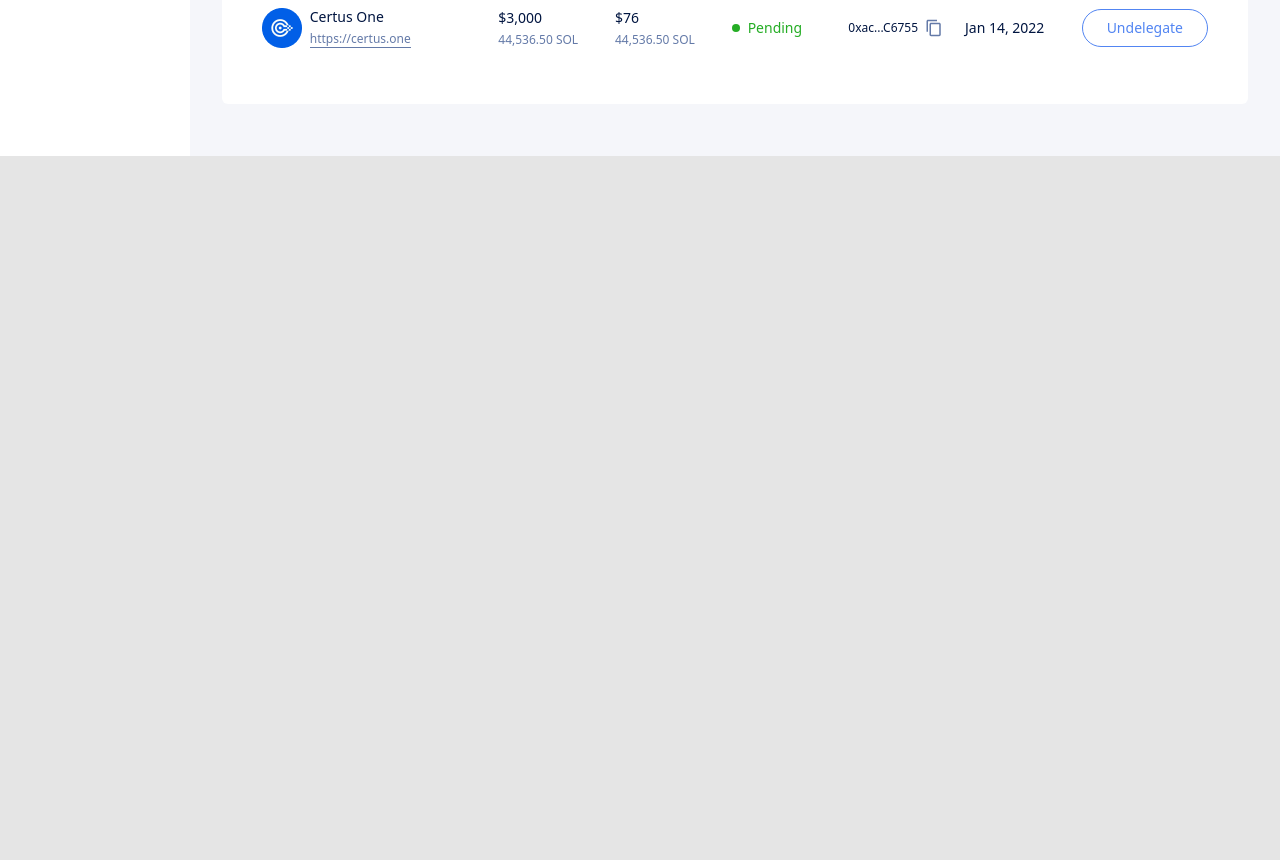
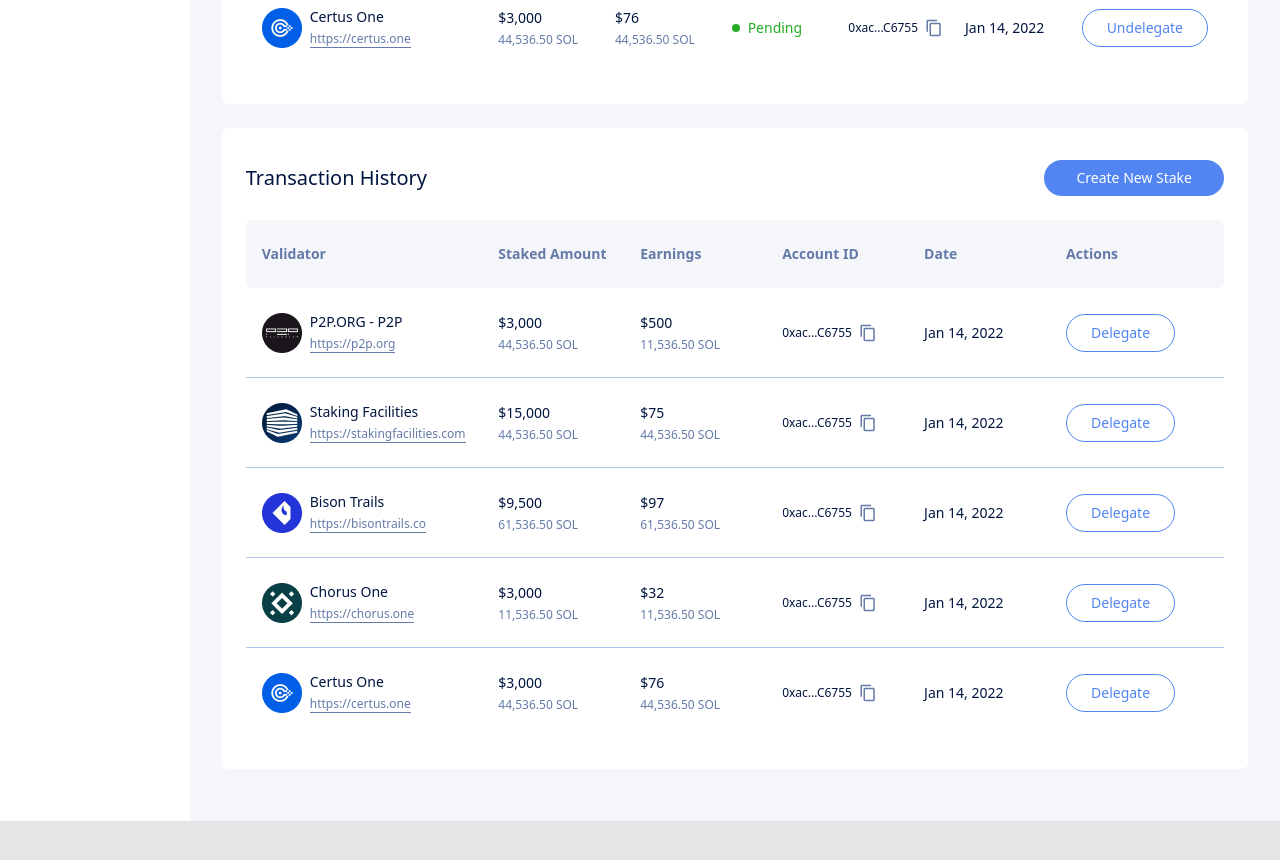
Before and after one commit to Phosah/bitpowr, a Vue app: page /staking in a window 1280 px wide. Shown: the part 1940-2800 px from the top of the page. Before the commit the page ends 2176 px from the top, so only its background shows below. Built offline with nearby package versions, Linux system fonts and the light colour scheme.

Commit message:
More components

```diff
--- /dev/null
+++ b/src/components/TransactionHistory.vue
@@ -0,0 +1,78 @@
+<template>
+    <div class="flex-1 py-8 px-6 mb-6 bg-white rounded-md">
+        <div class="flex items-center justify-between mb-6">
+            <h2 class="text-brand-blue-3 text-xl">Transaction History</h2>
+            <div>
+                <button class="py-2 px-8 bg-brand-blue-1 text-white rounded-full">Create New Stake</button>
+            </div>
+        </div>
+        <div class="flex items-center px-4 py-6 font-bold bg-brand-blue-6 rounded-md">
+            <h3 class="w-1/4">Validator</h3>
+            <h3 class="flex-1">Staked Amount</h3>
+            <h3 class="flex-1">Earnings</h3>
+            <h3 class="flex-1">Account ID</h3>
+            <h3 class="flex-1">Date</h3>
+            <h3 class="flex-1">Actions</h3>
+        </div>
+        <div class="divide-y divide-brand-blue-9">
+            <div v-for="(account, ix) in accounts" :key="ix">
+                <div class="flex items-center py-6 px-4">
+                    <div class="w-1/4 flex items-center space-x-2">
+                        <div>
+                            <img :src="account.img" :alt="account.alt" />
+                        </div>
+                        <div>
+                            <h3 class="mb-1 text-brand-blue-3 font-medium">{{ account.name }}</h3>
+                            <div class="flex">
+                                <p class="text-xs border-b border-brand-blue-2">{{ account.link }}</p>
+                            </div>
+                        </div>
+                    </div>
+                    <div class="flex-1">
+                        <h3
+                            class="mb-1 text-brand-blue-3 font-medium"
+                        >${{ account.stakedAmountUsd }}</h3>
+                        <p class="text-xs">{{ account.stakedAmountSol }} SOL</p>
+                    </div>
+                    <div class="flex-1">
+                        <h3 class="mb-1 text-brand-blue-3 font-medium">${{ account.earningsUsd }}</h3>
+                        <p class="text-xs">{{ account.earningsSol }} SOL</p>
+                    </div>
+                    <!-- <div class="flex-1 flex items-center space-x-2">
+                        <div class="w-2 h-2 bg-brand-green-1 rounded-full"></div>
+                        <p class="text-brand-green-1 font-medium">{{ account.status }}</p>
+                    </div>-->
+                    <div class="flex-1 flex items-center space-x-2">
+                        <h3 class="text-brand-blue-3 text-xs font-medium">{{ account.accountId }}</h3>
+                        <img src="../assets/clipboard.svg" alt="Clipboard" />
+                    </div>
+                    <div class="flex-1">
+                        <h3 class="text-brand-blue-3 font-medium">{{ account.date }}</h3>
+                    </div>
+                    <div class="flex-1 text-brand-blue-1">
+                        <button class="py-2 px-6 border border-brand-blue-1 rounded-full">Delegate</button>
+                    </div>
+                </div>
+            </div>
+        </div>
+    </div>
+</template>
+
+<script lang="ts">
+import { defineComponent } from 'vue'
+import type { PropType } from 'vue'
+import type StakedAccount from '@/types/StakedAccount'
+
+export default defineComponent({
+    name: "TransactionHistory",
+    props: {
+        accounts: {
+            type: Array as PropType<StakedAccount[]>,
+            required: true,
+        }
+    },
+    setup() {
+
+    },
+})
+</script>
--- a/src/views/Staking.vue
+++ b/src/views/Staking.vue
@@ -62,6 +62,7 @@
                 </div>
             </div>
             <StakedAccounts :accounts="accountsArr" />
+            <TransactionHistory :accounts="accountsArr" />
         </div>
     </div>
 </template>
@@ -87,6 +88,7 @@
 import validatorImg5 from "../assets/certus-one.png"
 import StakedAccounts from "../components/StakedAccounts.vue"
 import type StakedAccount from '@/types/StakedAccount';
+import TransactionHistory from '../components/TransactionHistory.vue';
 
 const collectionsArr = ref<RatedCollection[]>([
     {
```
